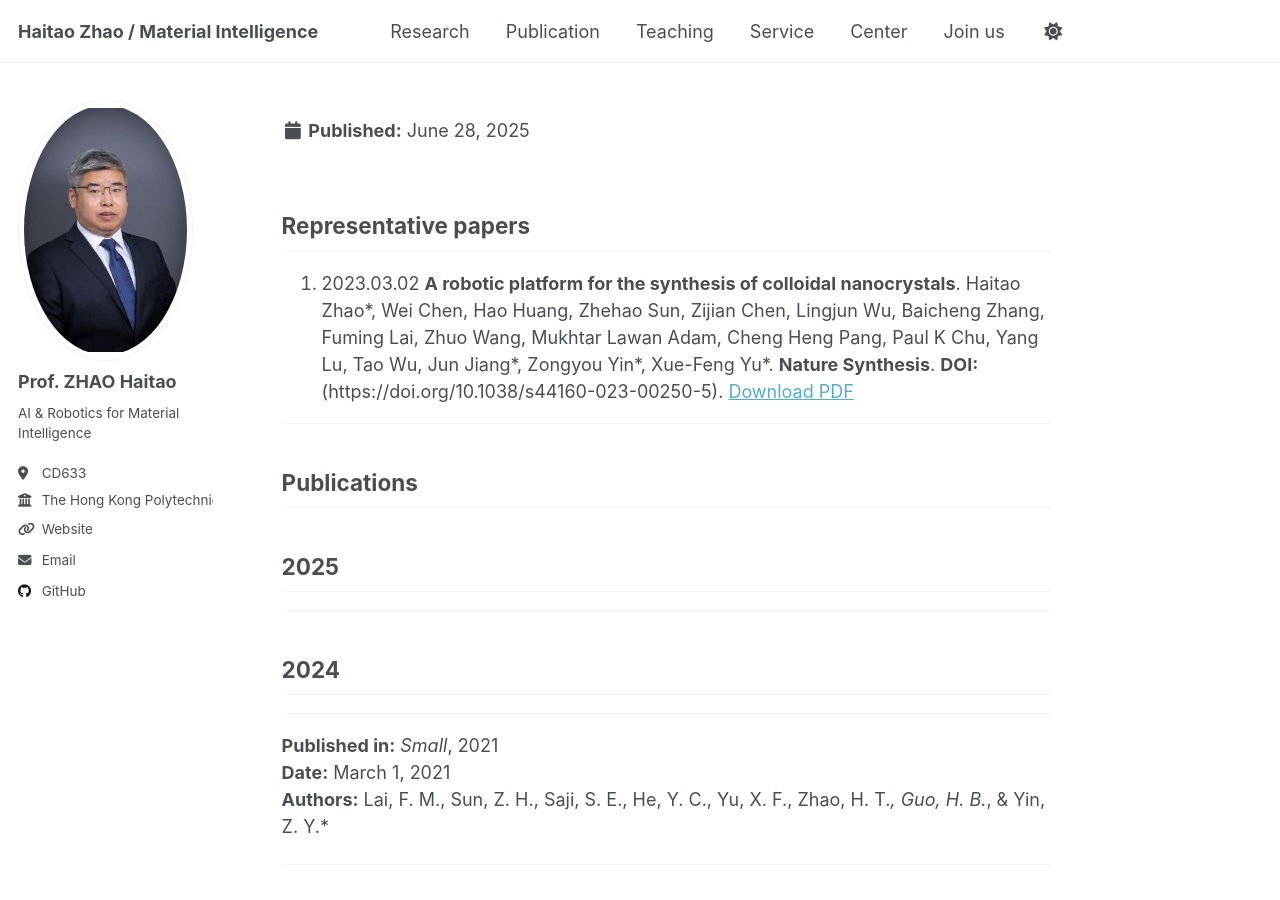
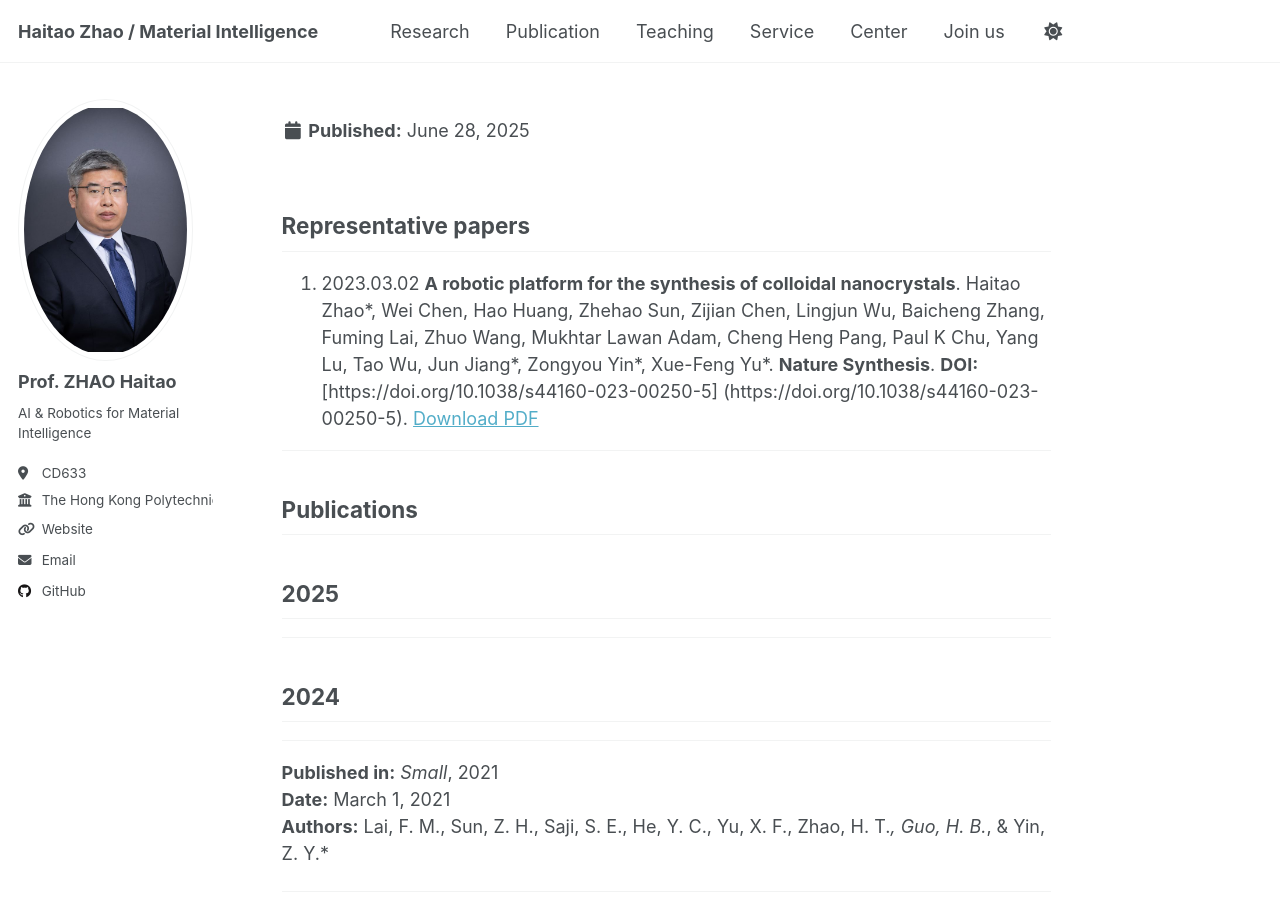
Before and after one commit to HaitaoZhao-PolyU/HaitaoZhao-PolyU.github.io, a Jekyll site: the page built from _publication1/publication.md, in a window 1280 px wide and 900 px high. Built offline with Jekyll 4.4.1, drawn with Linux system fonts in a browser that asks for light colours; part of the change alters nothing that is shown.

Commit message:
Update publication.md

```diff
--- a/_publication1/publication.md
+++ b/_publication1/publication.md
@@ -6,7 +6,7 @@ collection: publication1
 
 ## Representative papers
 
-1. 2023.03.02 **A robotic platform for the synthesis of colloidal nanocrystals**. Haitao Zhao\*, Wei Chen, Hao Huang, Zhehao Sun, Zijian Chen, Lingjun Wu, Baicheng Zhang, Fuming Lai, Zhuo Wang, Mukhtar Lawan Adam, Cheng Heng Pang, Paul K Chu, Yang Lu, Tao Wu, Jun Jiang\*, Zongyou Yin\*, Xue-Feng Yu\*. **Nature Synthesis**. **DOI:** (https://doi.org/10.1038/s44160-023-00250-5). [Download PDF](/files/s44160-023-00250-5 (2).pdf)
+1. 2023.03.02 **A robotic platform for the synthesis of colloidal nanocrystals**. Haitao Zhao\*, Wei Chen, Hao Huang, Zhehao Sun, Zijian Chen, Lingjun Wu, Baicheng Zhang, Fuming Lai, Zhuo Wang, Mukhtar Lawan Adam, Cheng Heng Pang, Paul K Chu, Yang Lu, Tao Wu, Jun Jiang\*, Zongyou Yin\*, Xue-Feng Yu\*. **Nature Synthesis**. **DOI:** [https://doi.org/10.1038/s44160-023-00250-5] (https://doi.org/10.1038/s44160-023-00250-5). [Download PDF](/files/s44160-023-00250-5 (2).pdf)
 
 ---
 ## Publications
```
